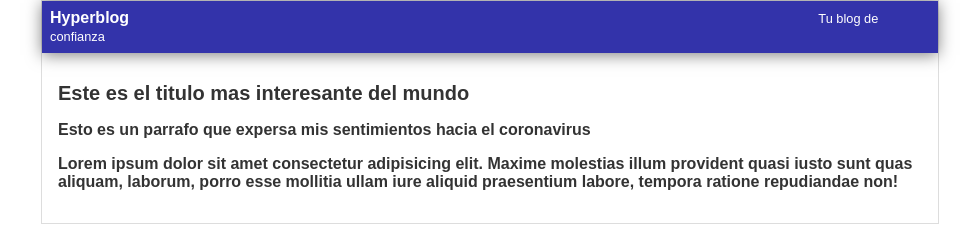
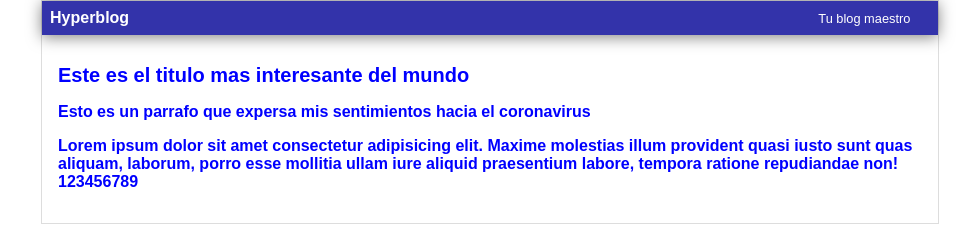
Before and after one commit to Irvinemmanuel16/hyperblog, a plain HTML site: page index.html in a window 1280 px wide. Shown: the whole page, without its empty margins (150-1129 px from the left). Drawn offline with Linux system fonts and the light colour scheme.

Commit message:
cambie el texto a azul y cambie la cabecera

```diff
--- a/css/estilos.css
+++ b/css/estilos.css
@@ -1,7 +1,7 @@
 body{
   text-align: center;
   font-family: Arial, Helvetica, sans-serif;
-  color:#333;
+  color:blue;
   font-size: 16px;
   margin:0;
   padding: 0;
--- a/index.html
+++ b/index.html
@@ -10,12 +10,15 @@
   <div id="container">
     <div id="cabecera">
       Hyperblog
-      <span id="tagline">Tu blog de confianza</span>
+      <span id="tagline">Tu blog maestro</span>
     </div>
     <div id ="post">
       <h1>Este es el titulo mas interesante del mundo</h1>
       <p>Esto es un parrafo que expersa mis sentimientos hacia el coronavirus</p>
       <p>Lorem ipsum dolor sit amet consectetur adipisicing elit. Maxime molestias illum provident quasi iusto sunt quas aliquam, laborum, porro esse mollitia ullam iure aliquid praesentium labore, tempora ratione repudiandae non!
+
+        <br>
+        123456789
       </p>
     </div>
   </div>
```
